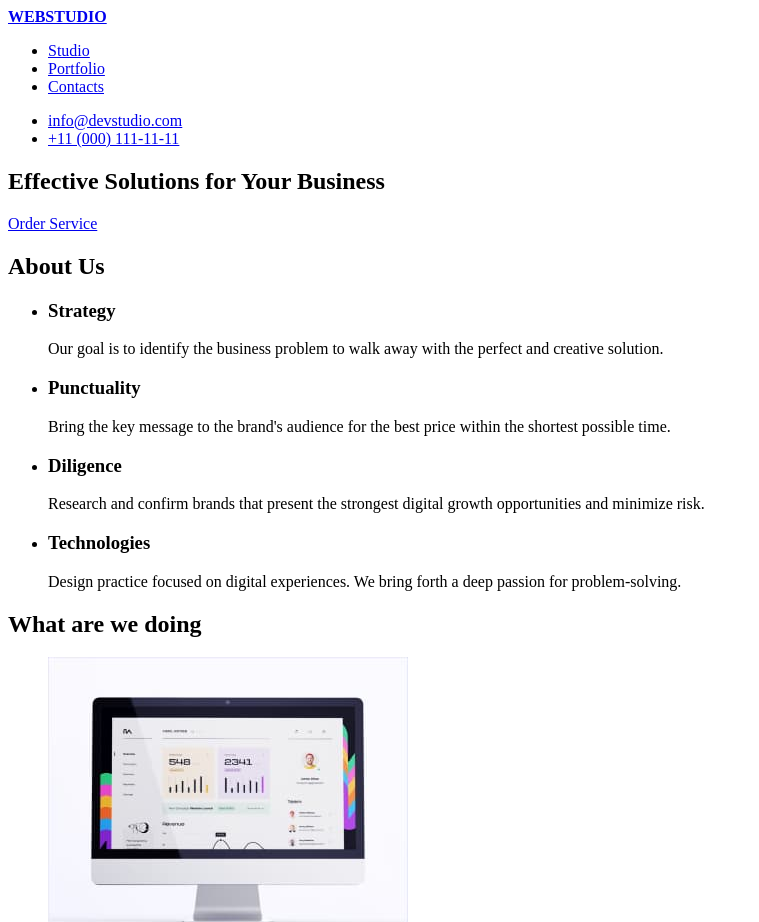
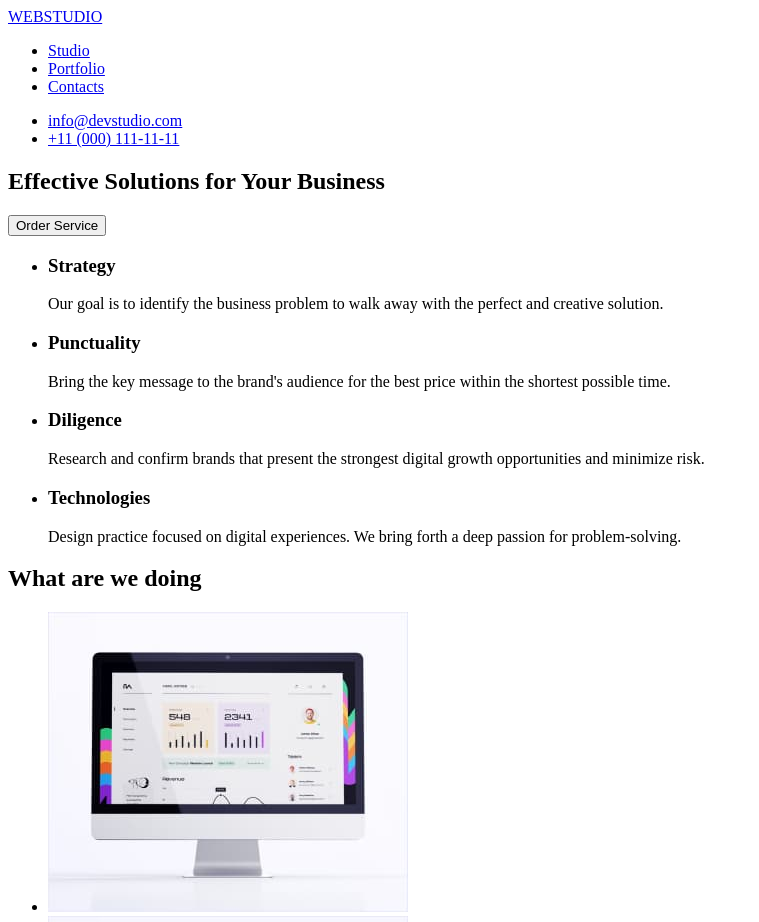
Before and after one commit to Uxooss/goit-markup-hw-01, a plain HTML site: page index.html in a window 1280 px wide. Shown: the top 922 px of the page, without its empty margins (0-759 px from the left). Drawn offline with Linux system fonts and the light colour scheme.

Commit message:
Minor corrections

```diff
--- a/index.html
+++ b/index.html
@@ -9,8 +9,8 @@
   <body>
     <!-- Header -->
     <header>
-      <a href="./index.html"><strong>WEBSTUDIO</strong></a>
       <nav>
+        <a href="./index.html">WEBSTUDIO</a>
         <ul>
           <li><a href="./studio.html">Studio</a></li>
           <li><a href="./portfolio.html">Portfolio</a></li>
@@ -26,13 +26,13 @@
       <!-- Hero -->
       <section>
         <h1>Effective Solutions for Your Business</h1>
-        <a href="Order Service">Order Service</a>
+        <button type="button">Order Service</button>
       </section>
 
       <!-- Section - About Us -->
       <section>
         <!-- hidden heading -->
-        <h2>About Us</h2>
+        <h2 hidden>About Us</h2>
         <!-- list of about-us -->
         <ul>
           <li>
@@ -99,7 +99,7 @@
 
       <!-- Section - Our Team -->
       <section>
-        <h2></h2>
+        <h2>Our Team</h2>
         <ul>
           <li>
             <img
@@ -146,7 +146,7 @@
     </main>
     <!-- footer -->
     <footer>
-      <a href="./index.html"><strong>WEBSTUDIO</strong></a>
+      <a href="./index.html">WEBSTUDIO</a>
       <p>
         Increase the flow of customers and sales for your business with digital
         marketing & growth solutions.
```
